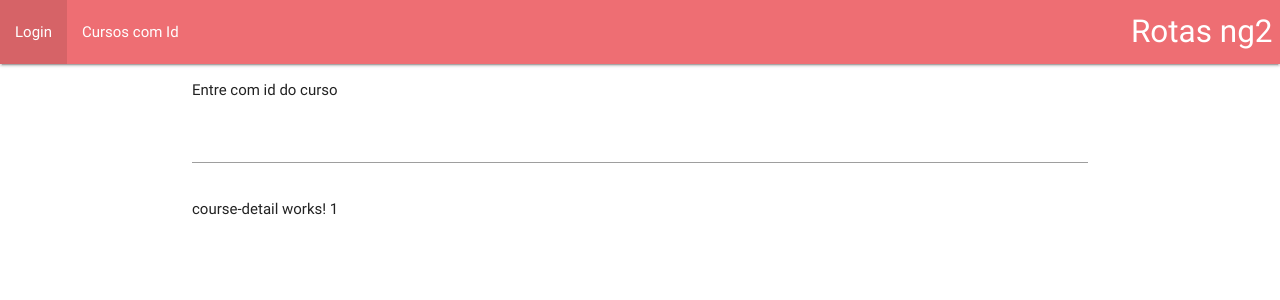
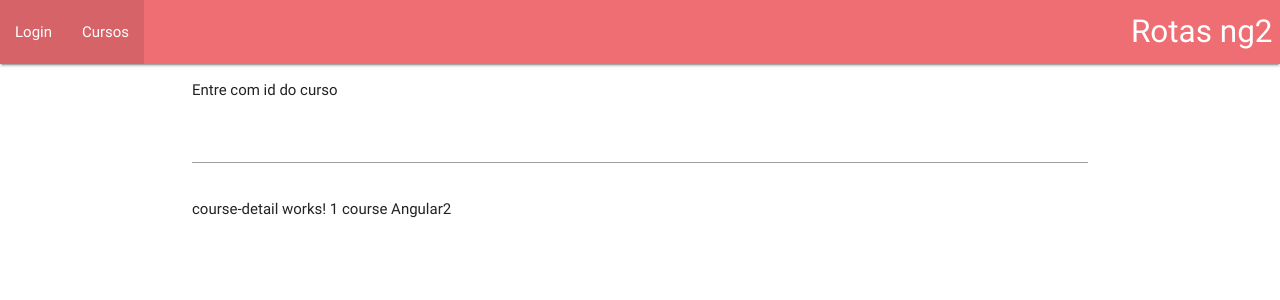
Before and after one commit to lhenriquegomescamilo/angular2, an Angular app in the folder working-with-routes/: page /courses/1 in a window 1280 px wide. Shown: the top 300 px of the page. Built offline with nearby package versions, Linux system fonts and the light colour scheme.

Commit message:
master: Criando uma navegação com o router

```diff
--- a/working-with-routes/package.json
+++ b/working-with-routes/package.json
@@ -20,6 +20,7 @@
     "@angular/platform-browser": "^2.4.0",
     "@angular/platform-browser-dynamic": "^2.4.0",
     "@angular/router": "^3.4.0",
+    "@types/lodash": "^4.14.55",
     "angular2-materialize": "^6.7.1",
     "core-js": "^2.4.1",
     "hammerjs": "^2.0.8",
--- a/working-with-routes/src/app/app.component.html
+++ b/working-with-routes/src/app/app.component.html
@@ -3,14 +3,14 @@
     <a routerLink="" class="brand-logo right">Rotas ng2</a>
     <ul id="nav-mobile" class="left hide-on-med-and-down">
       <li routerLinkActive="active"><a routerLink="/login">Login</a></li>
-       <li routerLinkActive="active"><a [routerLink]="['courses',idCourse.value]">Cursos com Id</a></li>
+      <li routerLinkActive="active"><a routerLink="/courses">Cursos</a></li>
     </ul>
   </div>
 </nav>
 <div class="container">
   <p>
-      Entre com id do curso
+    Entre com id do curso
   </p>
   <input #idCourse/>
-   <router-outlet></router-outlet>
+  <router-outlet></router-outlet>
 </div>
--- a/working-with-routes/src/app/course-detail/course-detail.component.html
+++ b/working-with-routes/src/app/course-detail/course-detail.component.html
@@ -1,3 +1,4 @@
 <p>
   course-detail works! {{id}}
+  course {{course?.name}}
 </p>
--- a/working-with-routes/src/app/course-detail/course-detail.component.ts
+++ b/working-with-routes/src/app/course-detail/course-detail.component.ts
@@ -1,18 +1,19 @@
 import {Component, OnInit, OnDestroy} from '@angular/core';
-import {ActivatedRoute} from "@angular/router";
+import {ActivatedRoute, Router} from "@angular/router";
 import {Subscription} from "rxjs/Rx";
-
+import {CourseService} from "../course/course.service";
+import * as _ from 'lodash';
 @Component({
   selector: 'app-course-detail',
   templateUrl: 'course-detail.component.html',
   styleUrls: ['course-detail.component.css']
 })
 export class CourseDetailComponent implements OnInit,  OnDestroy {
+  id: string = '';
 
-  id: string = '';
   subscription: Subscription;
-
-  constructor(private router: ActivatedRoute) {
+  private _course: any;
+  constructor(private router: ActivatedRoute, private _courseService: CourseService, private _router: Router) {
     //  this.id = this.router.snapshot.params['id'];
   }
 
@@ -21,6 +22,11 @@ export class CourseDetailComponent implements OnInit,  OnDestroy {
       .params
       .subscribe((params: any) => {
         this.id = params['id'];
+        this._course = this._courseService.findCourseById(_.toNumber(this.id));
+        if(_.isNull(this._course)){
+          // Redirecionar para alguma tela de not-found
+            this._router.navigate(['/login'])
+        }
       });
   }
 
@@ -28,4 +34,8 @@ export class CourseDetailComponent implements OnInit,  OnDestroy {
     this.subscription.unsubscribe();
   }
 
+  get course(): any {
+    return this._course;
+  }
+
 }
--- a/working-with-routes/src/app/course/course.component.html
+++ b/working-with-routes/src/app/course/course.component.html
@@ -1,7 +1,7 @@
 <div class="collection">
   <a class="collection-item"
      *ngFor="let course of courses"
-     [routerLink]="['courses',course.value]">
+     [routerLink]="['/courses',course.id]">
     {{course.name}}
   </a>
 </div>
--- a/working-with-routes/src/app/course/course.service.ts
+++ b/working-with-routes/src/app/course/course.service.ts
@@ -1,17 +1,22 @@
 import { Injectable } from '@angular/core';
+import * as _ from 'lodash';
 
 @Injectable()
 export class CourseService {
 
+  private _courses: any[] = [
+    {id: 1, name : 'Angular2'},
+    {id: 2, name : 'Java'},
+  ];
   constructor() {
     console.log('Só pra constar, eu fui injetado');
   }
 
+  findCourseById(id: number): any{
+    return _.find(this._courses, course => _.isEqual(id, course.id));
+  }
 
-  getCourses(){
-    return [
-      {id: 1, name : 'Angular2'},
-      {id: 2, name : 'Java'},
-    ];
+  getCourses(): any[]{
+    return this._courses;
   }
 }
```
